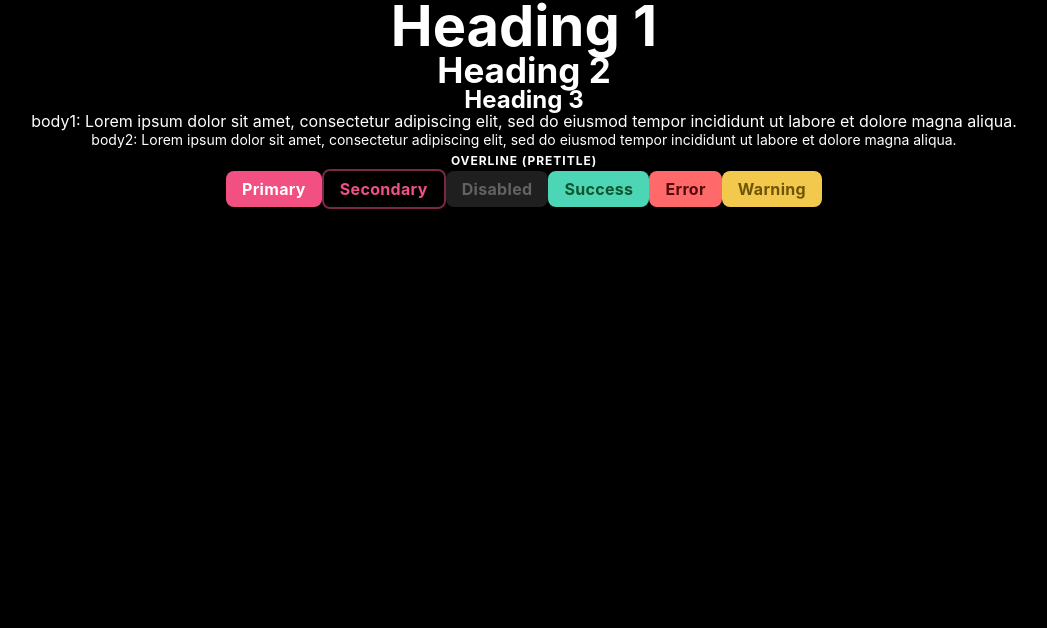
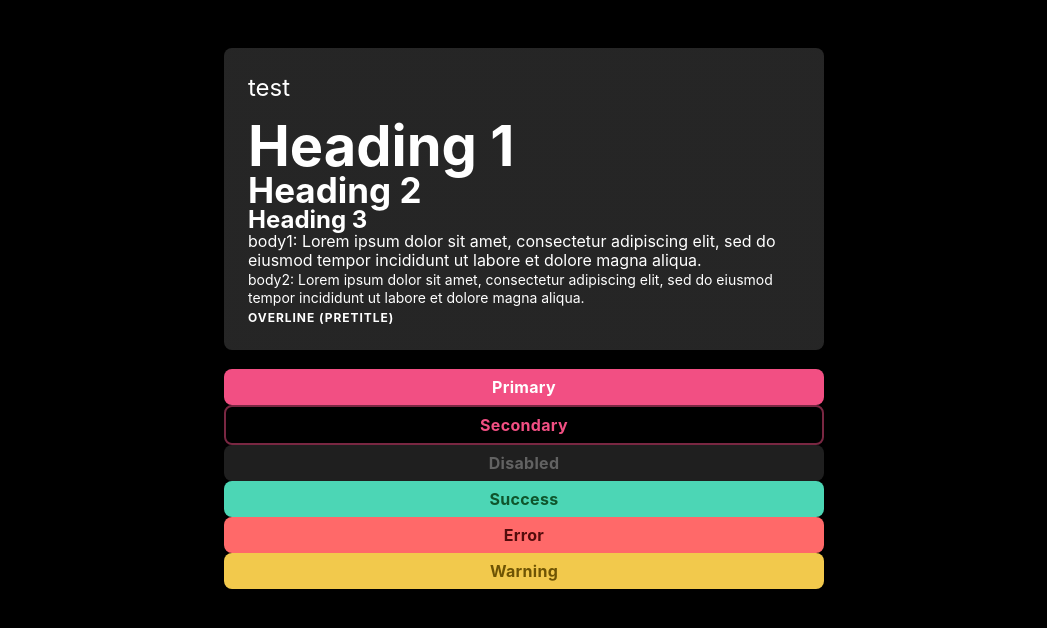
Before and after one commit to CleonWong/mui-custom-theme-tutorial, a React (Create React App) app: page / in a window 1280 px wide. Shown: the top 628 px of the page, without its empty margins (116-1163 px from the left). Built offline with nearby package versions, Linux system fonts and the light colour scheme; a web font is replaced by a local one.

Commit message:
Custom theme paper

```diff
--- a/src/App.css
+++ b/src/App.css
@@ -1,5 +1,9 @@
 .App {
   text-align: center;
+  max-width: 600px;
+  display: flex;
+  flex-direction: column;
+  margin: 3rem auto;
 }
 
 .App-logo {
--- a/src/App.tsx
+++ b/src/App.tsx
@@ -1,26 +1,17 @@
 import React from "react";
 import "./App.css";
 
-import { Button, Typography } from "@mui/material";
+import { Button } from "@mui/material";
 
-// ---
+import { TypographyPaper } from "./components/typography/typography";
+
+// ----------
 
 function App() {
   return (
     <div className="App">
       {/* Typography */}
-      <Typography variant="h1">Heading 1</Typography>
-      <Typography variant="h2">Heading 2</Typography>
-      <Typography variant="h3">Heading 3</Typography>
-      <Typography variant="body1">
-        body1: Lorem ipsum dolor sit amet, consectetur adipiscing elit, sed do
-        eiusmod tempor incididunt ut labore et dolore magna aliqua.{" "}
-      </Typography>
-      <Typography variant="body2">
-        body2: Lorem ipsum dolor sit amet, consectetur adipiscing elit, sed do
-        eiusmod tempor incididunt ut labore et dolore magna aliqua.{" "}
-      </Typography>
-      <Typography variant="overline">Overline (Pretitle)</Typography>
+      <TypographyPaper />
       <br />
       {/* Buttons */}
       <Button variant="contained" color="primary">
--- /dev/null
+++ b/src/components/typography/typography.tsx
@@ -0,0 +1,27 @@
+import React from "react";
+
+import { Card, CardHeader, Typography } from "@mui/material";
+
+// ----------
+
+export const TypographyPaper = (): JSX.Element => {
+  return (
+    <Card>
+      <CardHeader title="test">
+        <Typography variant="overline">Typography</Typography>
+      </CardHeader>
+      <Typography variant="h1">Heading 1</Typography>
+      <Typography variant="h2">Heading 2</Typography>
+      <Typography variant="h3">Heading 3</Typography>
+      <Typography variant="body1">
+        body1: Lorem ipsum dolor sit amet, consectetur adipiscing elit, sed do
+        eiusmod tempor incididunt ut labore et dolore magna aliqua.{" "}
+      </Typography>
+      <Typography variant="body2">
+        body2: Lorem ipsum dolor sit amet, consectetur adipiscing elit, sed do
+        eiusmod tempor incididunt ut labore et dolore magna aliqua.{" "}
+      </Typography>
+      <Typography variant="overline">Overline (Pretitle)</Typography>
+    </Card>
+  );
+};
--- a/src/index.tsx
+++ b/src/index.tsx
@@ -23,7 +23,7 @@ import CssBaseline from "@mui/material/CssBaseline";
 //   }
 // }
 
-const theme = createTheme({
+const appTheme = createTheme({
   // Palette
   palette: {
     mode: "dark",
@@ -140,6 +140,24 @@ const theme = createTheme({
         },
         outlined: {
           borderWidth: "2px"
+        }
+      }
+    },
+    MuiPaper: {
+      styleOverrides: {
+        root: {
+          padding: "24px",
+          textAlign: "left"
+        },
+        elevation: {
+          boxShadow: "none"
+        }
+      }
+    },
+    MuiCardHeader: {
+      styleOverrides: {
+        root: {
+          padding: "0 0 1rem 0"
         }
       }
     },
@@ -279,7 +297,7 @@ const theme = createTheme({
 
 ReactDOM.render(
   <React.StrictMode>
-    <ThemeProvider theme={theme}>
+    <ThemeProvider theme={appTheme}>
       <CssBaseline />
       <App />
     </ThemeProvider>
```
